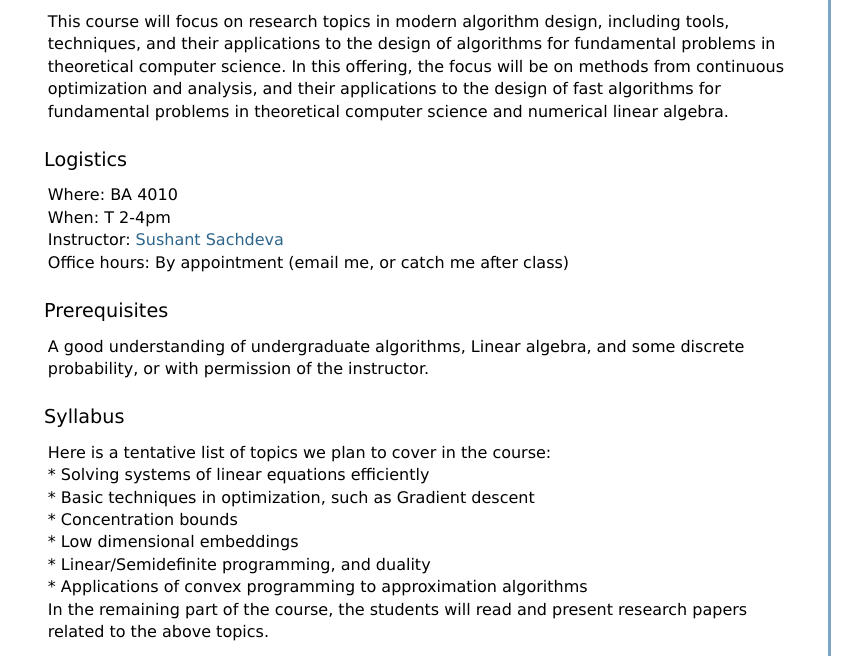
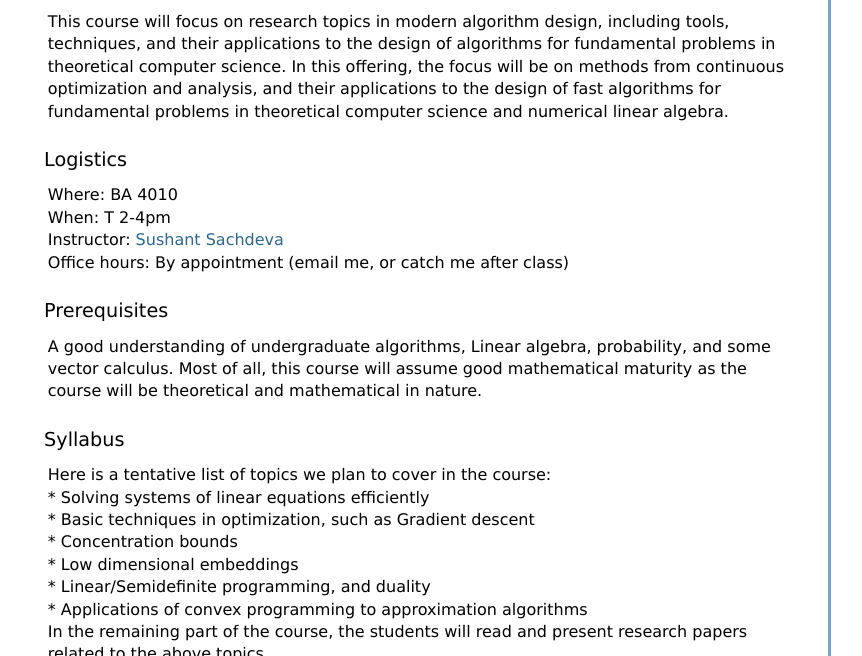
Before and after one commit to sachdevasushant/sachdevasushant.github.io, a plain HTML site: page courses/17f-csc2421/index.html in a window 1280 px wide. Shown: the part 144-800 px from the top of the page, without its empty margins (209-1071 px from the left). Drawn offline with nearby package versions, Linux system fonts and the light colour scheme; some packages are replaced by stand-ins of ours.

Commit message:
Updated prereqs

```diff
--- a/courses/17f-csc2421/index.html
+++ b/courses/17f-csc2421/index.html
@@ -72,8 +72,9 @@
 
       <H3>Prerequisites</H3>
       <p>A good understanding of undergraduate algorithms, Linear
-      algebra, and some discrete probability, or with permission of
-      the instructor.</p>
+      algebra, probability, and some vector calculus. Most of all,
+      this course will assume good mathematical maturity as the course
+      will be theoretical and mathematical in nature.</p>
 
       <H3>Syllabus</H3>
       <p>Here is a tentative list of topics we plan to cover in the course:</br>
```
